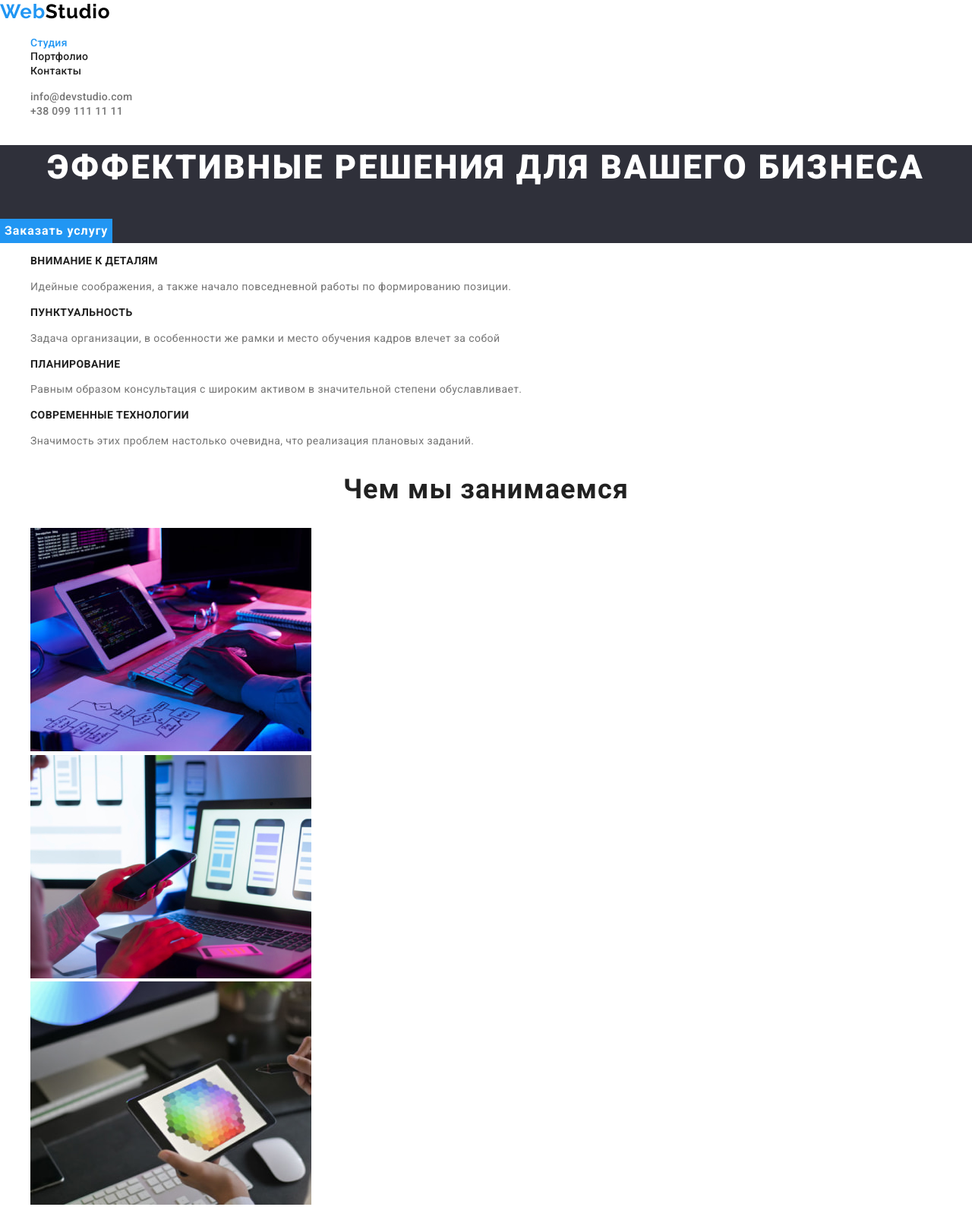
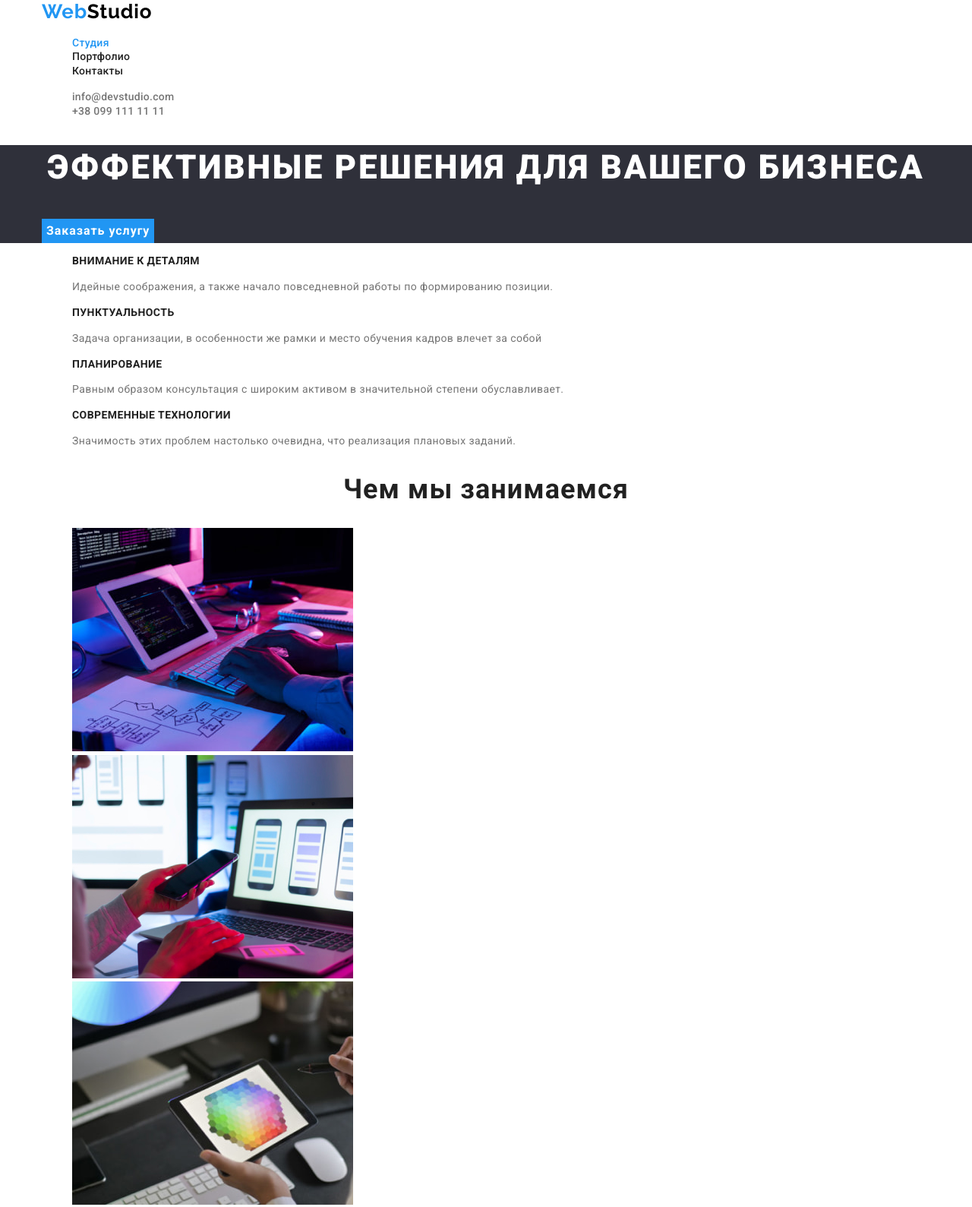
Before and after one commit to bumer28/goit-markup-hw-03, a plain HTML site: page index.html in a window 1280 px wide. Shown: the top 1589 px of the page at 76% size. Drawn offline with nearby package versions, Linux system fonts and the light colour scheme.

Commit message:
дабавление контейнера

```diff
--- a/index.html
+++ b/index.html
@@ -23,6 +23,7 @@
   <body>
     <!--Шапка-->
     <header class="top-line">
+      <div class="container">
         <a class="logo-home" href="index.html"
           ><span class="logo-web">Web</span
           ><span class="logo-studio">Studio</span></a
@@ -50,15 +51,19 @@
             >
           </li>
         </ul>
+      </div>
     </header>
     <main>
       <!--Банер-->
       <section class="hero">
+        <div class="container">
           <h1 class="hero-slogan">Эффективные решения для вашего бизнеса</h1>
           <button class="modal-btn" type="button">Заказать услугу</button>
+        </div>
       </section>
       <!--Особенности-->
       <section class="features">
+        <div class="container">
           <h2 hidden>Особенности</h2>
           <ul class="features-list">
             <li>
@@ -71,8 +76,8 @@
             <li>
               <h3 class="title-feature">Пунктуальность</h3>
               <p class="descktription-feature">
-              Задача организации, в особенности же рамки и место обучения кадров
-              влечет за собой
+                Задача организации, в особенности же рамки и место обучения
+                кадров влечет за собой
               </p>
             </li>
             <li>
@@ -90,9 +95,11 @@
               </p>
             </li>
           </ul>
+        </div>
       </section>
       <!--Чем мы занимаемся-->
       <section class="gallery-previews">
+        <div class="container">
           <h2 class="preview-title">Чем мы занимаемся</h2>
           <ul class="preview-list">
             <li class="preview-item">
@@ -120,9 +127,11 @@
               />
             </li>
           </ul>
+        </div>
       </section>
       <!--Наша команда-->
       <section class="team">
+        <div class="container">
           <h2 class="team-title">Наша команда</h2>
           <ul class="team-list">
             <li class="team-item">
@@ -166,9 +175,11 @@
               <p class="member-metier" lang="en">UI Designer</p>
             </li>
           </ul>
+        </div>
       </section>
       <!--Подвал-->
       <footer class="footer">
+        <div class="container">
           <a class="footer-logo" href="index.html"
             ><span class="footer-logo-web">Web</span
             ><span class="footer-logo-studio">Studio</span></a
@@ -194,6 +205,7 @@
               </li>
             </ul>
           </address>
+        </div>
       </footer>
     </main>
   </body>
```
Also changed, not shown: portfolio.html (+6 -0 lines). Lines whose indentation alone changed are shown as unchanged.
